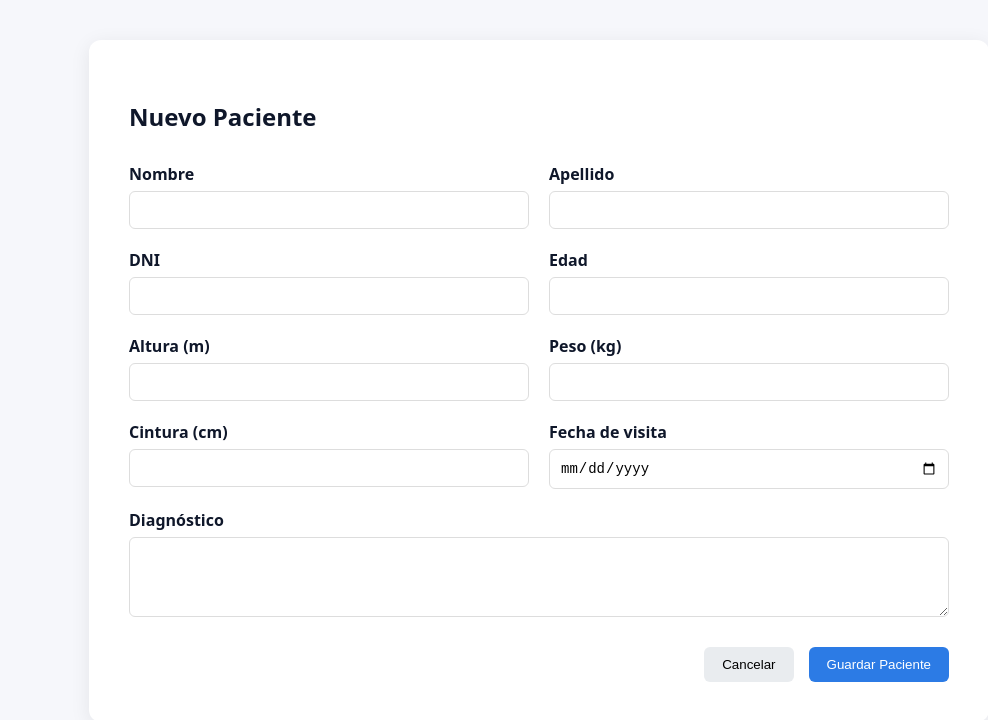
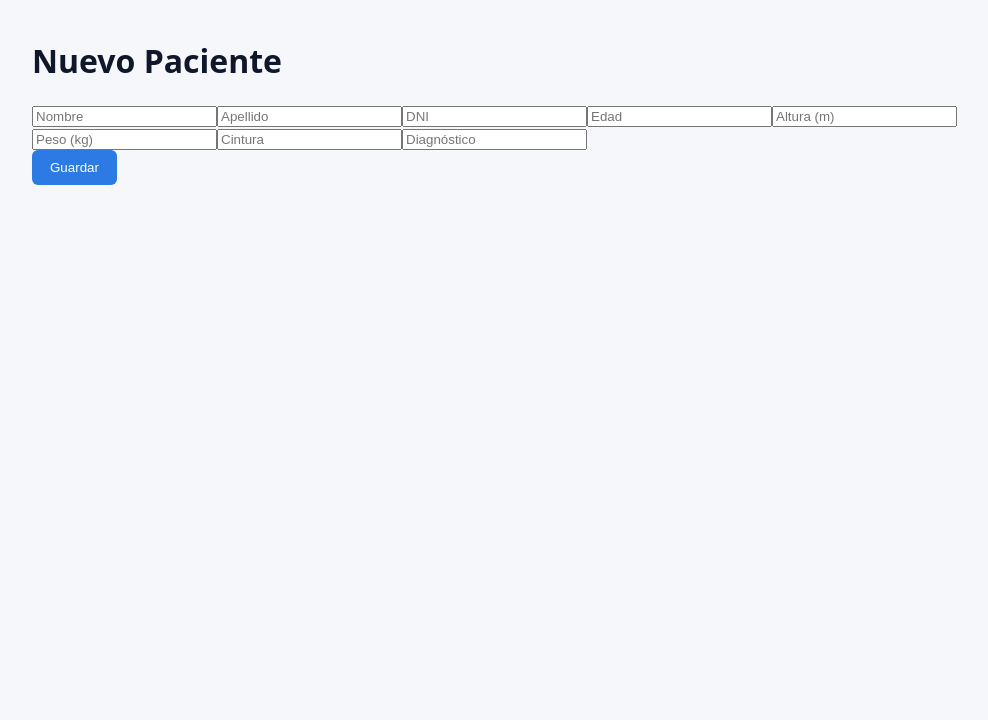
Before and after one commit to victorap-tech/nutri-app, a React (Vite) app in the folder frontend/: page /nuevo in a window 1280 px wide. Shown: the top 720 px of the page, without its empty margins (101-1089 px from the left). Built offline with nearby package versions, Linux system fonts and the light colour scheme; no server answers.

Commit message:
Refactor NuevoPaciente component and form handling

```diff
--- a/frontend/src/pages/NuevoPaciente.jsx
+++ b/frontend/src/pages/NuevoPaciente.jsx
@@ -1,104 +1,38 @@
 import { useState } from "react";
 import { useNavigate } from "react-router-dom";
+import { api } from "../api";
 
-const API_URL = process.env.REACT_APP_API_URL;
-
-function NuevoPaciente() {
+export default function NuevoPaciente() {
   const navigate = useNavigate();
-
-  const [form, setForm] = useState({
-    nombre: "",
-    apellido: "",
-    dni: "",
-    edad: "",
-    altura: "",
-    peso: "",
-    cintura: "",
-    fecha_visita: "",
-    diagnostico: ""
-  });
+  const [form, setForm] = useState({});
 
   const handleChange = (e) => {
     setForm({ ...form, [e.target.name]: e.target.value });
   };
 
-  const guardarPaciente = async () => {
-    const res = await fetch(`${API_URL}/pacientes`, {
-      method: "POST",
-      headers: { "Content-Type": "application/json" },
-      body: JSON.stringify(form)
-    });
-
-    if (res.ok) {
-      navigate("/");
-    }
+  const guardar = async () => {
+    await api.crearPaciente(form);
+    navigate("/");
   };
 
   return (
-    <div className="page">
-      <div className="card-form">
-        <h2>Nuevo Paciente</h2>
+    <div className="container">
+      <h1>Nuevo Paciente</h1>
 
-        <div className="form-grid">
+      <div className="grid-form">
+        <input name="nombre" placeholder="Nombre" onChange={handleChange} />
+        <input name="apellido" placeholder="Apellido" onChange={handleChange} />
+        <input name="dni" placeholder="DNI" onChange={handleChange} />
+        <input name="edad" placeholder="Edad" onChange={handleChange} />
+        <input name="altura" placeholder="Altura (m)" onChange={handleChange} />
+        <input name="peso" placeholder="Peso (kg)" onChange={handleChange} />
+        <input name="cintura" placeholder="Cintura" onChange={handleChange} />
+        <input name="diagnostico" placeholder="Diagnóstico" onChange={handleChange} />
+      </div>
 
-          <div className="form-group">
-            <label>Nombre</label>
-            <input name="nombre" onChange={handleChange} />
-          </div>
-
-          <div className="form-group">
-            <label>Apellido</label>
-            <input name="apellido" onChange={handleChange} />
-          </div>
-
-          <div className="form-group">
-            <label>DNI</label>
-            <input name="dni" onChange={handleChange} />
-          </div>
-
-          <div className="form-group">
-            <label>Edad</label>
-            <input name="edad" type="number" onChange={handleChange} />
-          </div>
-
-          <div className="form-group">
-            <label>Altura (m)</label>
-            <input name="altura" onChange={handleChange} />
-          </div>
-
-          <div className="form-group">
-            <label>Peso (kg)</label>
-            <input name="peso" onChange={handleChange} />
-          </div>
-
-          <div className="form-group">
-            <label>Cintura (cm)</label>
-            <input name="cintura" onChange={handleChange} />
-          </div>
-
-          <div className="form-group">
-            <label>Fecha de visita</label>
-            <input name="fecha_visita" type="date" onChange={handleChange} />
-          </div>
-
-          <div className="form-group full">
-            <label>Diagnóstico</label>
-            <textarea name="diagnostico" onChange={handleChange} />
-          </div>
-
-        </div>
-
-        <div className="form-actions">
-          <button className="btn-secondary" onClick={() => navigate("/")}>
-            Cancelar
-          </button>
-          <button className="btn-primary" onClick={guardarPaciente}>
-            Guardar Paciente
-          </button>
-        </div>
-      </div>
+      <button className="btn-primary" onClick={guardar}>
+        Guardar
+      </button>
     </div>
   );
 }
-
-export default NuevoPaciente;
```
